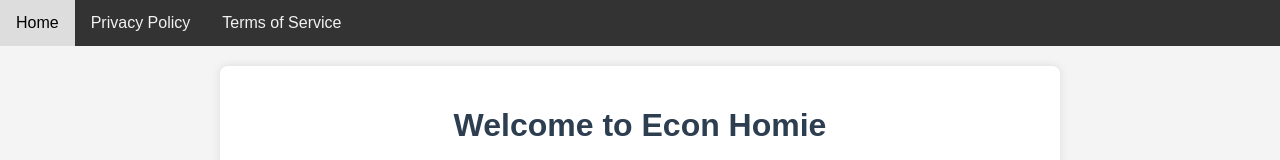
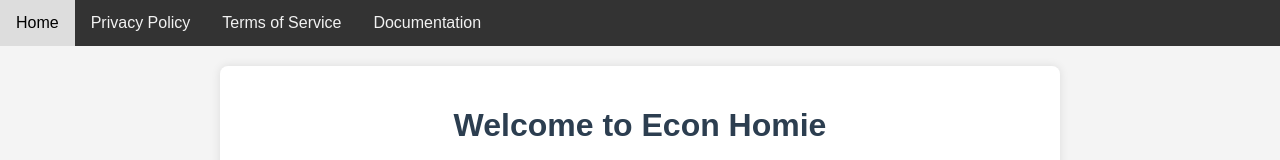
Before and after one commit to lightness-dev/econ-homie, a plain HTML site: page index.html in a window 1280 px wide. Shown: the top 160 px of the page. Drawn offline with Linux system fonts and the light colour scheme.

Commit message:
Update index.html

```diff
--- a/index.html
+++ b/index.html
@@ -69,6 +69,7 @@
         <a href="index.html">Home</a>
         <a href="privacy-policy.html">Privacy Policy</a>
         <a href="terms-of-service.html">Terms of Service</a>
+        <a href="documentation.html">Documentation</a>
     </div>
     <div class="container">
         <h1>Welcome to Econ Homie</h1>
```
